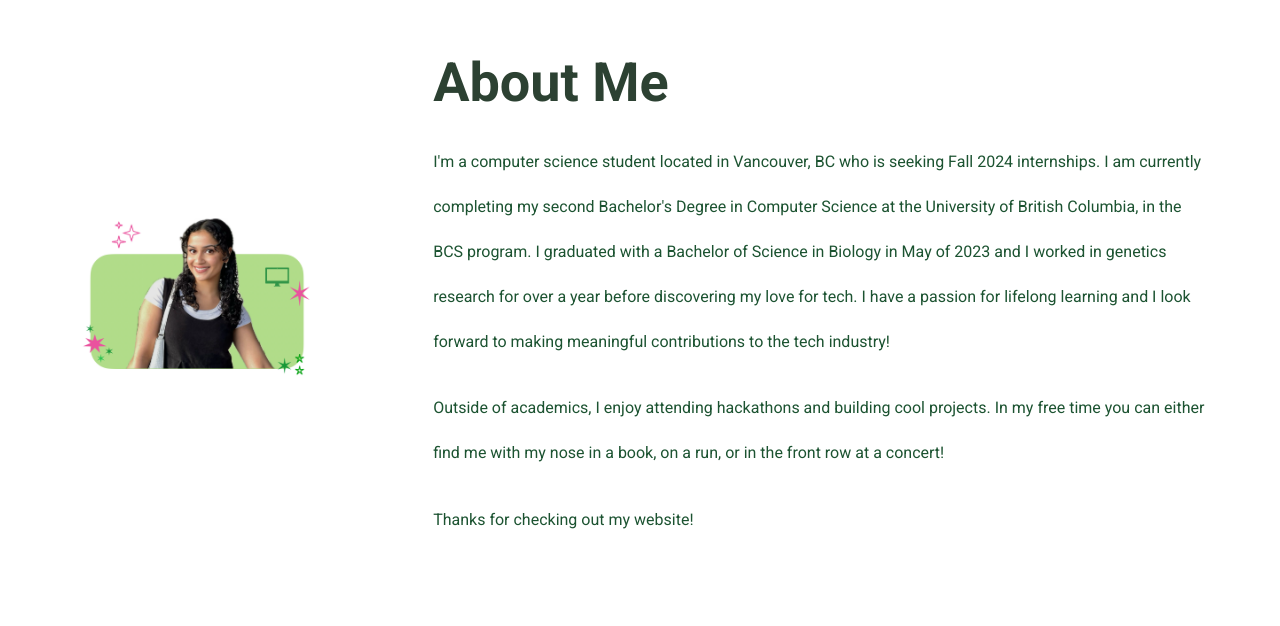
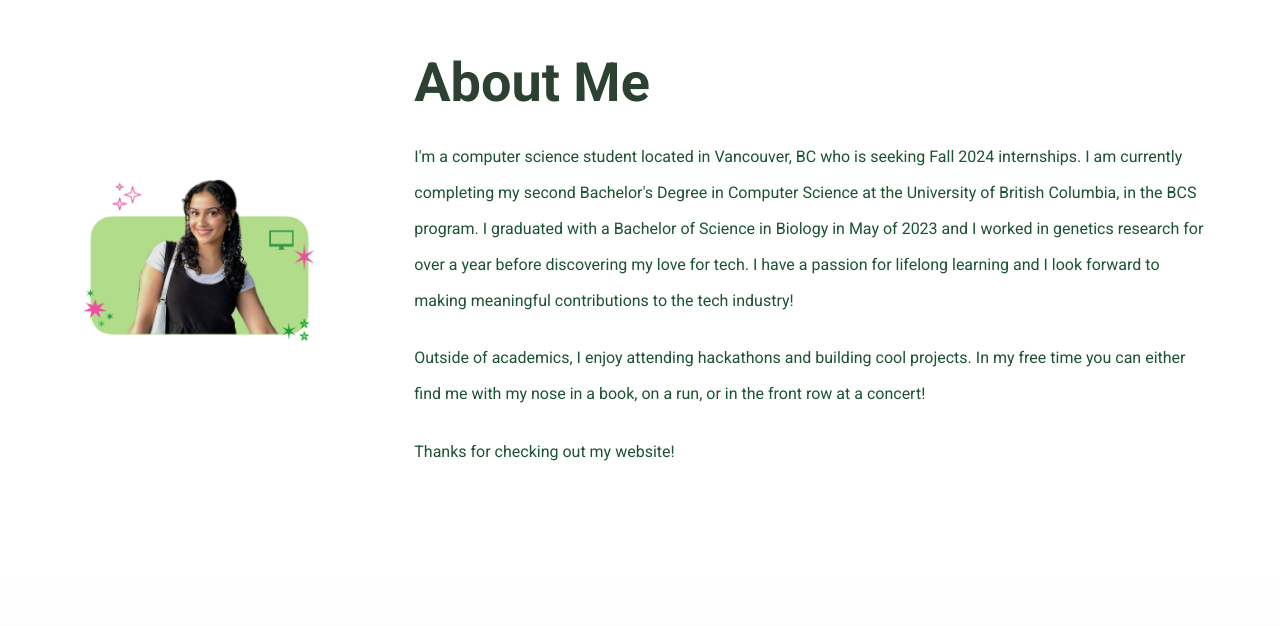
Before and after one commit to saharahb/portfolio, a React (Create React App) app: page / in a window 1280 px wide. Shown: the part 1494-2120 px from the top of the page. Built offline with nearby package versions, Linux system fonts and the light colour scheme.

Commit message:
style changes

```diff
--- a/src/App.css
+++ b/src/App.css
@@ -268,9 +268,9 @@ h3 {
 
 .hero--section-description {
   color: var(--darkgreen);
-  font: 22px;
+  font: 24px;
   font-weight: 400;
-  line-height: 45px;
+  line-height: 36px;
 }
 
 .hero--section--img {
@@ -372,7 +372,7 @@ h3 {
   display: flex;
   padding: 100px 75px;
   align-items: center;
-  gap: 114.6px;
+  gap: 90px;
   grid-template-columns: repeat(2, 1fr);
 }
 
```
